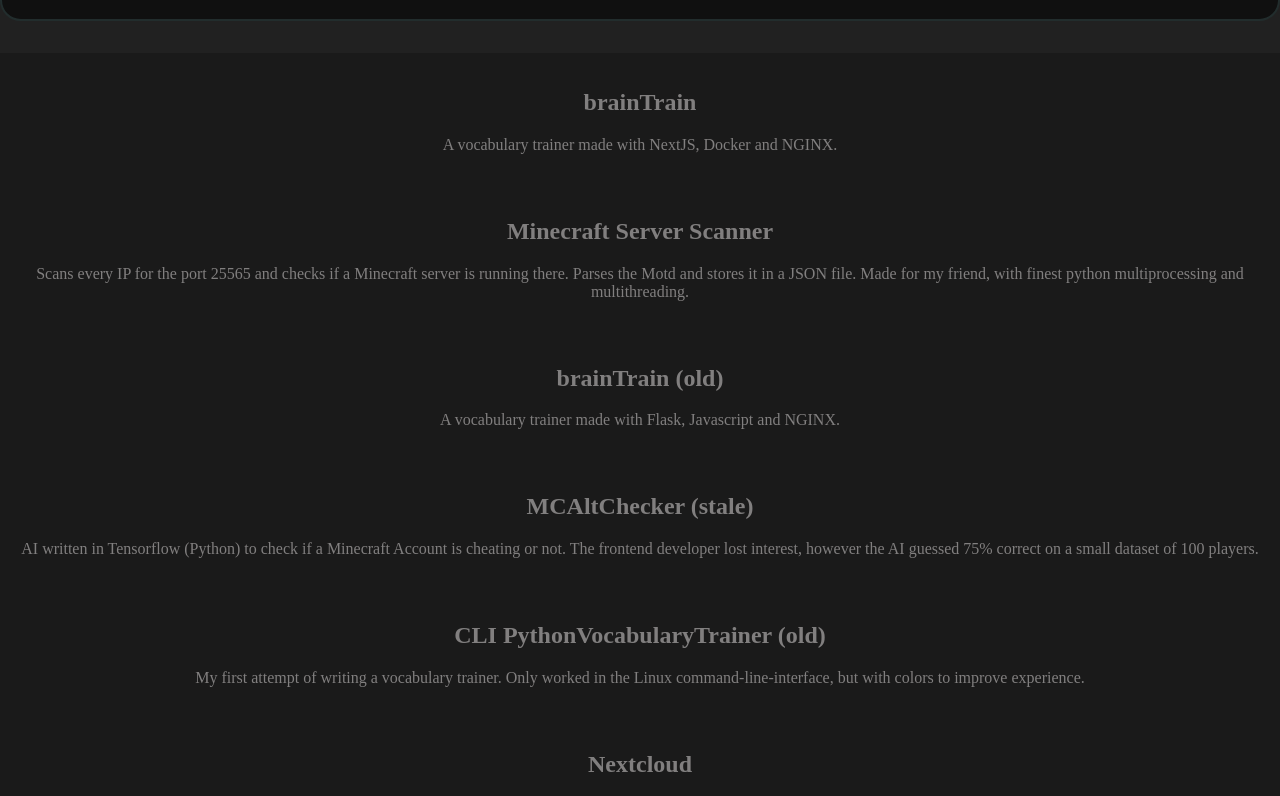
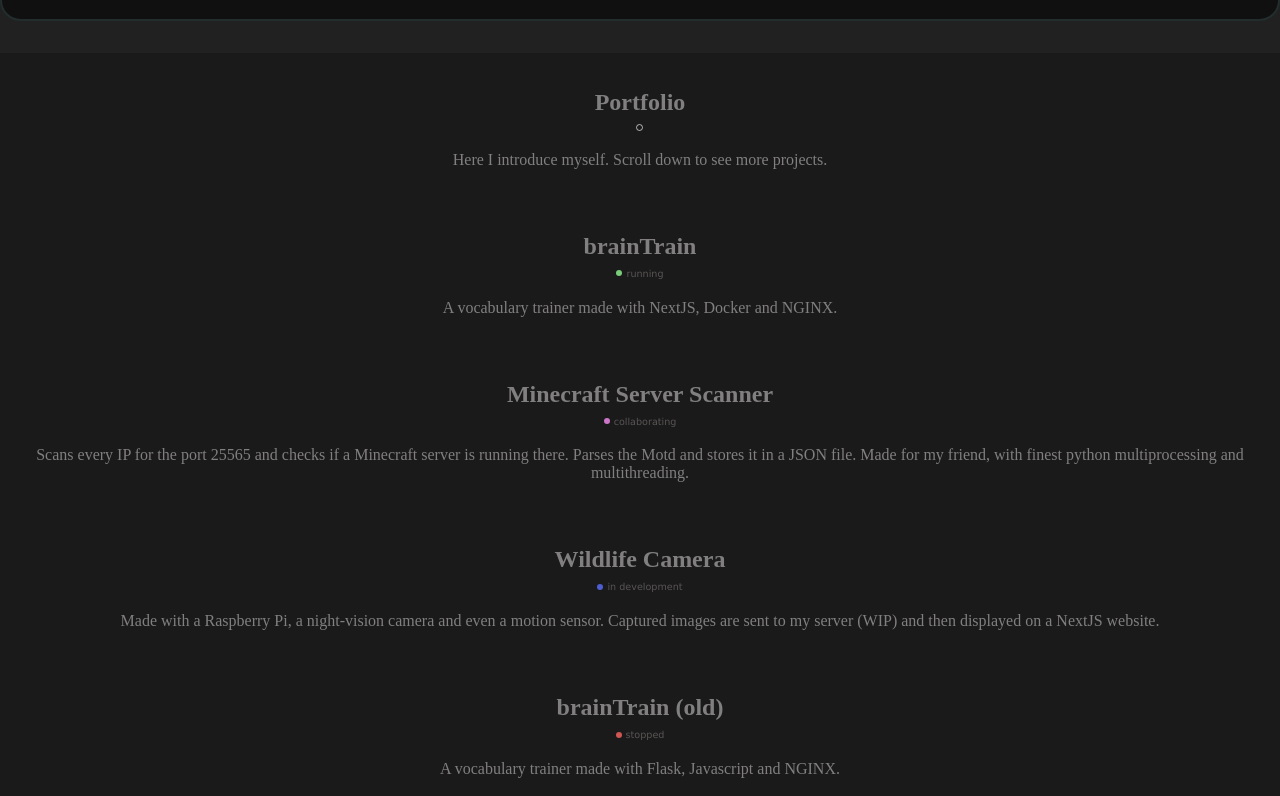
Before and after one commit to arch-user-france1/arch-user-france1, a Next.js app: page / in a window 1280 px wide. Shown: the part 524-1320 px from the top of the page. Built offline with nearby package versions, Linux system fonts and the light colour scheme.

Commit message:
added status, projects

```diff
--- a/pages/_app.js
+++ b/pages/_app.js
@@ -1,5 +1,7 @@
 import '@/styles/globals.css'
+import { StrictMode } from 'react'
+
 
 export default function App({ Component, pageProps }) {
-  return <Component {...pageProps} />
+  return <StrictMode><Component {...pageProps} /></StrictMode>
 }
--- a/pages/index.js
+++ b/pages/index.js
@@ -13,15 +13,32 @@ export default function Page() {
   }
 
 
-  function Project({ projectname, description, link }) {
-    if (!link) {
-      link = ""
+  function Project({ projectname, description, link, status }) {
+
+    let statusicon
+    if (status === "in development") {
+      statusicon = (<div className={styles.statusContainer}><div className={`${styles.status} ${styles.statusDevelopment}`}></div>  <span className={styles.statusHint}>{status}</span></div>)
+    } else if (status === "stopped") {
+      statusicon = (<div className={styles.statusContainer}><div className={`${styles.status} ${styles.statusStopped}`}></div>  <span className={styles.statusHint}>{status}</span></div>)
+    } else if (status === "running") {
+      statusicon = (<div className={styles.statusContainer}><div className={`${styles.status} ${styles.statusRunning}`}></div>  <span className={styles.statusHint}>{status}</span></div>)
+    } else if (status === "collaborating") {
+      statusicon = (<div className={styles.statusContainer}><div className={`${styles.status} ${styles.statusCollaborating}`}></div>  <span className={styles.statusHint}>{status}</span></div>)
     }
+
+
+    else {
+      statusicon = (<div className={styles.statusContainer}><div className={`${styles.status} ${styles.statusNone}`}></div></div>)
+    }
+
     return (<div className={styles.project}>
-      <h2>
-        <Link target="_blank" rel="noopener" href={link}>
+      <h2 className={styles.projectTitle}>
+        {link ? (<Link target="_blank" rel="noopener" href={link}>
         {projectname}
-        </Link>
+        </Link>) : (<a>{projectname}</a>)}
+        <div>
+        {statusicon}
+        </div>
       </h2>
 
       <span>{description}</span>
@@ -70,35 +87,52 @@ export default function Page() {
       <CodeBlock command="./projects" />
       <div className={styles.elevation}>
       <Project
+      projectname="Portfolio"
+      description="Here I introduce myself. Scroll down to see more projects."
+      ></Project>
+      <Project
       projectname="brainTrain"
       description="A vocabulary trainer made with NextJS, Docker and NGINX."
+      status="running"
       link="https://privacyy.ch/"></Project>
 
       <Project
       projectname="Minecraft Server Scanner"
       description="Scans every IP for the port 25565 and checks if a Minecraft server is running there. Parses the Motd and stores it in a JSON file. Made for my friend, with finest python multiprocessing and multithreading."
       link="https://github.com/obvtiger"
+      status="collaborating"
+      ></Project>
+
+      <Project
+      projectname="Wildlife Camera"
+      description="Made with a Raspberry Pi, a night-vision camera and even a motion sensor. Captured images are sent to my server (WIP) and then displayed on a NextJS website."
+      status="in development"
       ></Project>
 
       <Project
       projectname="brainTrain (old)"
       description="A vocabulary trainer made with Flask, Javascript and NGINX."
-      link="https://braintrain.privacyy.ch/"></Project>
+      status="stopped"
+      link="https://braintrain.privacyy.ch/"
+      ></Project>
 
 
       <Project
       projectname="MCAltChecker (stale)"
       description="AI written in Tensorflow (Python) to check if a Minecraft Account is cheating or not. The frontend developer lost interest, however the AI guessed 75% correct on a small dataset of 100 players."
+      status="collaborating"
       ></Project>
 
       <Project
-      projectname="CLI PythonVocabularyTrainer (old)"
+      projectname="CLI pythonVocabularyTrainer (old)"
       description="My first attempt of writing a vocabulary trainer. Only worked in the Linux command-line-interface, but with colors to improve experience."
+      status="stopped"
       ></Project>
 
       <Project
       projectname="Nextcloud"
       description="administration of a public self-hosted Nextcloud (discontinued)"
+      status="stopped"
       ></Project>
       </div>
     </>
--- a/styles/Main.module.css
+++ b/styles/Main.module.css
@@ -27,3 +27,51 @@
     padding: 1rem;
     background-color: #1a1a1a;
 }
+
+
+.statusContainer {
+    align-items: center;
+    display: flex;
+    gap: 4px;
+    justify-content: center;
+}
+
+.status {
+    border-radius: 50%;
+    width: 6px;
+    height: 6px;
+}
+
+.statusHint {
+    font-size: 0.6rem;
+    font-weight: 100;
+    font-family: Verdana, Geneva, Tahoma, sans-serif;
+    color: rgb(152, 142, 142);
+    opacity: 0.5;
+}
+
+.statusRunning {
+    background-color:rgba(144, 247, 146, 0.805);
+}
+.statusDevelopment {
+    background-color:rgba(89, 111, 255, 0.805);
+}
+.statusCollaborating {
+    background-color:rgba(248, 139, 244, 0.805);
+}
+.statusStopped {
+    background-color:rgba(253, 100, 100, 0.805);
+}
+.statusNone {
+    border: 1px solid rgba(255, 255, 255, 0.657);
+    width: 5px;
+    height: 5px;
+}
+
+
+.projectTitle {
+    display: grid;
+    justify-content: center;
+    align-items: center;
+    gap: 8px;
+}
--- a/styles/globals.css
+++ b/styles/globals.css
@@ -1,13 +1,5 @@
-@media (prefers-color-scheme: dark) {
-  html {
-    color-scheme: dark;
-  }
-}
-
-@media (prefers-color-scheme: light) {
-  html {
-    color-scheme: light;
-  }
+html {
+  color-scheme: dark;
 }
 
 .center {
```
